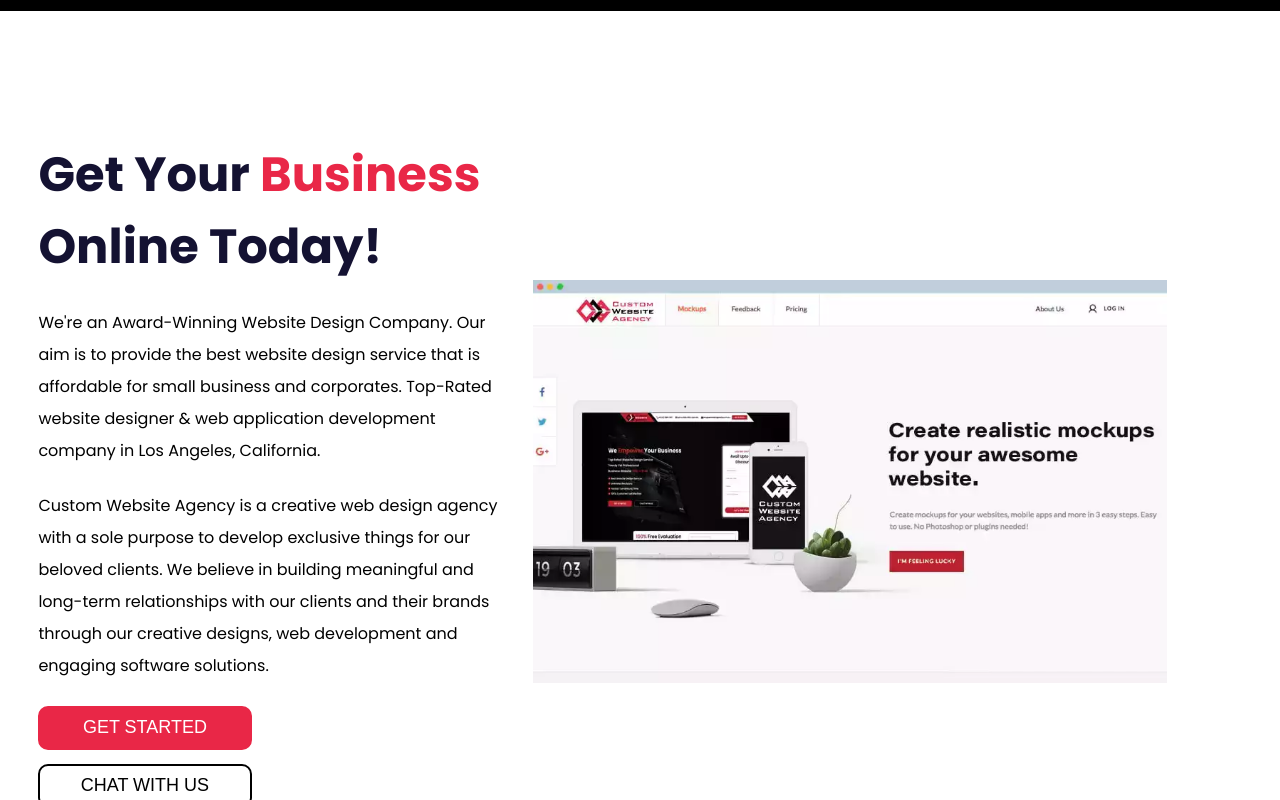
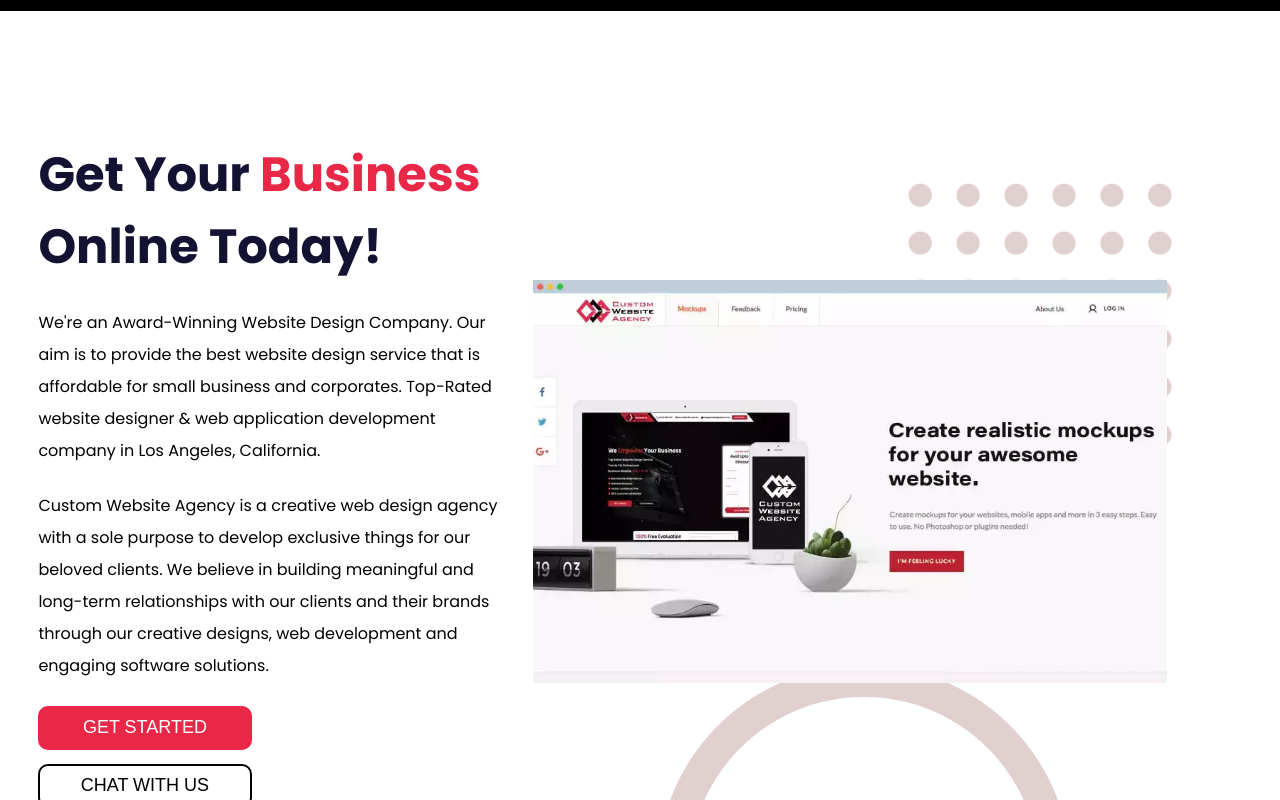
Before and after one commit to ABDULQUDDOS-12/Company-portfolio-website, a React (Create React App) app: page / in a window 1280 px wide. Shown: the part 1120-1920 px from the top of the page. Built offline with nearby package versions, Linux system fonts and the light colour scheme.

Commit message:
added dots bg

```diff
--- a/src/components/Online Buissness/Index.module.css
+++ b/src/components/Online Buissness/Index.module.css
@@ -85,7 +85,7 @@
 .rightHandContainer {
     width: 55%;
     margin-top: 10%;
-    /* background: url("../../images/Dots.png"), url('../../images/Circle.png'); */
+    background: url("../../images/Dots.png"), url('../../images/Circle.png');
     background-position: top right, bottom left;
     background-repeat: no-repeat, no-repeat;
     background-size: 50%, 100%;
```
